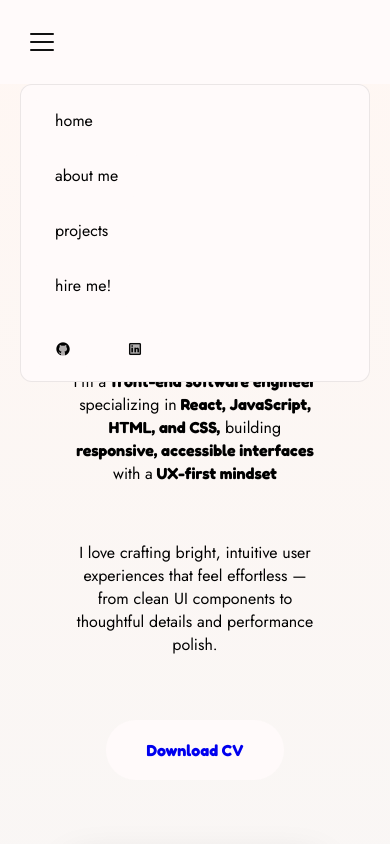
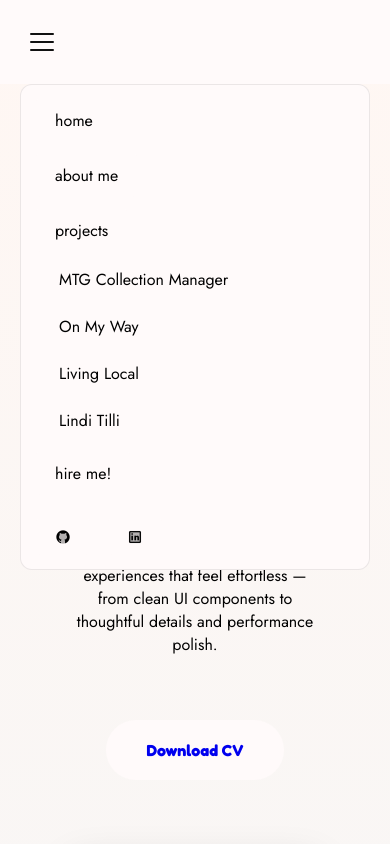
Before and after one commit to nicoleyeag/portfolio, a React (Create React App) app: page / in a window 390 px wide. Both pictures are taken after a click on the button "Toggle navigation menu". Shown: the top 844 px of the page. Built offline with nearby package versions, Linux system fonts and the light colour scheme; a web font is replaced by a local one.

Commit message:
drop down on projects

```diff
--- a/src/components/Navbar.js
+++ b/src/components/Navbar.js
@@ -1,13 +1,26 @@
-import React, { useState } from "react";
+import React, { useRef, useState } from "react";
+import { Link } from "react-router-dom";
 import "../css/style.css";
 import StatefulButton from "./StatefulButton";
 import GitHubButton from "./GitHubButton";
 import LinkedInButton from "./LinkedInButton";
+import { PROJECT_REGISTRY, getProjectPath } from "../data/projects";
 
 export default function Navbar() {
   const [menuOpen, setMenuOpen] = useState(false);
+  const [projectsMenuOpen, setProjectsMenuOpen] = useState(false);
+  const projectsMenuRef = useRef(null);
 
-  const closeMenu = () => setMenuOpen(false);
+  const closeMenu = () => {
+    setMenuOpen(false);
+    setProjectsMenuOpen(false);
+  };
+
+  const handleProjectsBlur = (event) => {
+    if (!projectsMenuRef.current?.contains(event.relatedTarget)) {
+      setProjectsMenuOpen(false);
+    }
+  };
 
   return (
     <nav className="navbar">
@@ -29,7 +42,47 @@ export default function Navbar() {
         <div className={`nav-left ${menuOpen ? "is-open" : ""}`}>
           <StatefulButton label="home" to="/" sparkleColor="red" onClick={closeMenu} />
           <StatefulButton label="about me" to="/about" sparkleColor="orange" onClick={closeMenu} />
-          <StatefulButton label="projects" to="/projects" sparkleColor="yellow" onClick={closeMenu} />
+          <div
+            ref={projectsMenuRef}
+            className={`nav-projects ${projectsMenuOpen ? "is-open" : ""}`}
+            onMouseEnter={() => setProjectsMenuOpen(true)}
+            onMouseLeave={() => setProjectsMenuOpen(false)}
+            onFocusCapture={() => setProjectsMenuOpen(true)}
+            onBlurCapture={handleProjectsBlur}
+          >
+            <StatefulButton
+              label="projects"
+              to="/projects"
+              sparkleColor="yellow"
+              onClick={closeMenu}
+            />
+
+            <div className={`nav-projects-dropdown ${projectsMenuOpen ? "is-open" : ""}`}>
+              {PROJECT_REGISTRY.map((project) => (
+                <Link
+                  key={project.id}
+                  to={getProjectPath(project.slug)}
+                  className="nav-projects-dropdown-link"
+                  onClick={() => setProjectsMenuOpen(false)}
+                >
+                  {project.title}
+                </Link>
+              ))}
+            </div>
+
+            <div className="nav-projects-mobile-links">
+              {PROJECT_REGISTRY.map((project) => (
+                <Link
+                  key={project.id}
+                  to={getProjectPath(project.slug)}
+                  className="nav-projects-mobile-link"
+                  onClick={closeMenu}
+                >
+                  {project.title}
+                </Link>
+              ))}
+            </div>
+          </div>
           <StatefulButton label="hire me!" to="/hire" sparkleColor="green" onClick={closeMenu} />
 
           {/* MOBILE-ONLY social icons */}
--- a/src/css/style.css
+++ b/src/css/style.css
@@ -265,6 +265,56 @@ main {
   padding: 10px 20px;
 }
 
+.nav-projects {
+  position: relative;
+  display: inline-flex;
+  align-items: flex-start;
+}
+
+.nav-projects-dropdown {
+  position: absolute;
+  top: calc(100% + 10px);
+  left: 0;
+  min-width: 240px;
+  padding: 10px;
+  border-radius: 16px;
+  background: #ffFAFA;
+  box-shadow:
+    0 16px 38px rgba(0, 0, 0, 0.1),
+    0 4px 12px rgba(0, 0, 0, 0.05);
+  opacity: 0;
+  transform: translateY(-8px);
+  pointer-events: none;
+  transition: opacity 180ms ease, transform 180ms ease;
+  z-index: 20;
+}
+
+.nav-projects-dropdown.is-open {
+  opacity: 1;
+  transform: translateY(0);
+  pointer-events: auto;
+}
+
+.nav-projects-dropdown-link {
+  display: block;
+  padding: 12px 14px;
+  border-radius: 12px;
+  color: inherit;
+  text-decoration: none;
+  font-family: "Jost", sans-serif;
+  transition: background-color 180ms ease;
+}
+
+.nav-projects-dropdown-link:hover,
+.nav-projects-dropdown-link:focus-visible {
+  background: rgba(0, 0, 0, 0.05);
+  outline: none;
+}
+
+.nav-projects-mobile-links {
+  display: none;
+}
+
 /* icon links (github/linkedin etc.) */
 .icon-link {
   display: inline-flex;
@@ -320,6 +370,39 @@ main {
   }
 
   .nav-left.is-open { display: flex; }
+
+  .nav-projects {
+    width: 100%;
+    flex-direction: column;
+    gap: 8px;
+  }
+
+  .nav-projects-dropdown {
+    display: none;
+  }
+
+  .nav-projects-mobile-links {
+    display: flex;
+    flex-direction: column;
+    gap: 8px;
+    padding-left: 12px;
+  }
+
+  .nav-projects-mobile-link {
+    display: block;
+    padding: 8px 12px;
+    border-radius: 10px;
+    color: inherit;
+    text-decoration: none;
+    font-family: "Jost", sans-serif;
+    transition: background-color 180ms ease;
+  }
+
+  .nav-projects-mobile-link:hover,
+  .nav-projects-mobile-link:focus-visible {
+    background: rgba(0, 0, 0, 0.05);
+    outline: none;
+  }
 
   .mobile-socials {
     display: flex;
```
